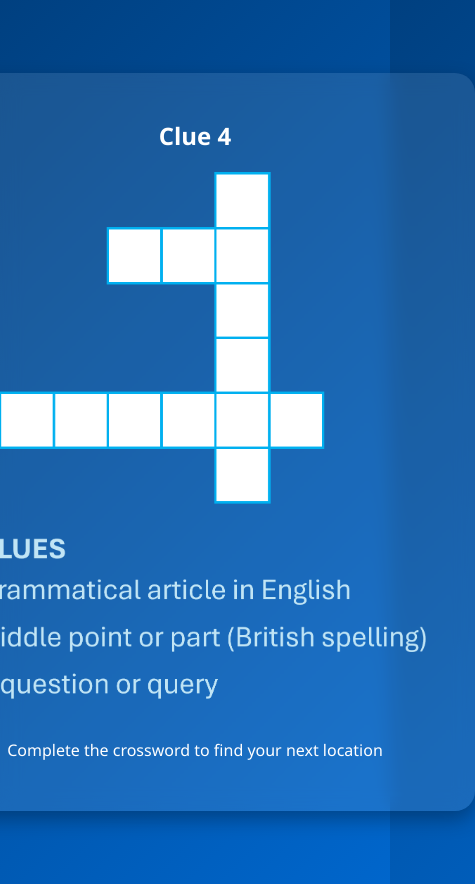
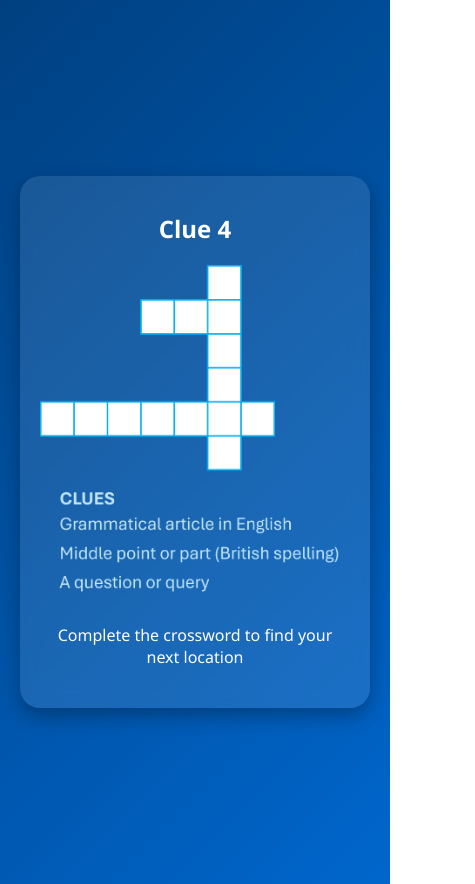
Before and after one commit to gemwebster/QMBScavengerHunt, a plain HTML site: page clue4.html in a window 390 px wide. Shown: the whole page, 475 px wide, since content can reach past the window. Drawn offline with Linux system fonts and the light colour scheme.

Commit message:
Update clue4.html

```diff
--- a/clue4.html
+++ b/clue4.html
@@ -27,12 +27,18 @@
       padding: 30px;
       max-width: 800px;
       box-shadow: 0 8px 20px rgba(0,0,0,0.3);
+      box-sizing: border-box;
+
     }
     img {
+  width: 100%;
   max-width: 500px;
+  height: auto;
   margin: 20px auto;
   display: block;
+  border-radius: 10px;
 }
+
     h1 {
       font-size: 2em;
       margin-bottom: 15px;
@@ -64,7 +70,11 @@
    @media (max-width: 600px) {
   h1 { font-size: 1.5em; }
   .clue { font-size: 1em; }
+  .letter { font-size: 1.5em; }
+  a { font-size: 1em; padding: 8px 16px; }
+  .container { padding: 20px; }
 }
+
   </style>
 </head>
 <body>
```
Lines whose indentation alone changed are shown as unchanged.
